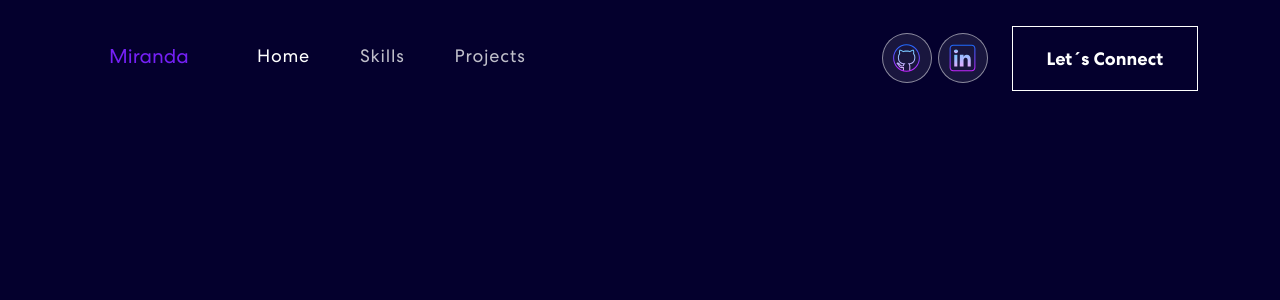
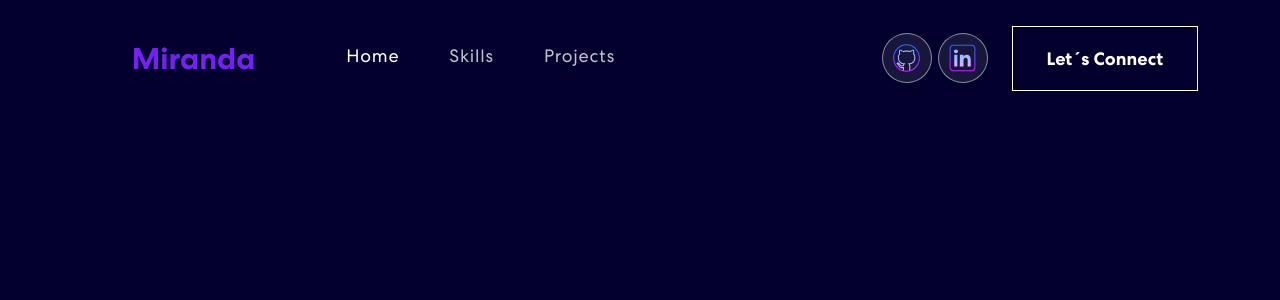
Before and after one commit to MirandaCarou/personal-portfolio-React, a React (Create React App) app: page / in a window 1280 px wide. Shown: the top 300 px of the page. Built offline with nearby package versions, Linux system fonts and the light colour scheme.

Commit message:
create Banner component

```diff
--- a/src/App.css
+++ b/src/App.css
@@ -94,7 +94,9 @@ nav.navbar.scrolled {
   background-color: #121212;
 }
 nav.navbar a.navbar-brand { /*Anchura del lofo*/
-    width: 12%;
+    font-size: 30px;
+    font-weight: 700;
+    width: 20%;
     color: rgb(117, 32, 245);
 }
 nav.navbar .navbar-nav .nav-link.navbar-link {
--- a/src/App.js
+++ b/src/App.js
@@ -1,6 +1,7 @@
 import React from 'react';
 import './App.css';
 import { NavBar } from './components/NavBar';
+import {Banner} from './components/Banner'
 import '../node_modules/bootstrap/dist/css/bootstrap.min.css';
 
 
@@ -8,6 +9,7 @@ function App() {
   return (
     <div className="App">
       <NavBar/>
+      <Banner/>
     </div>
   );
 }
--- /dev/null
+++ b/src/components/Banner.js
@@ -0,0 +1,12 @@
+import { Container } from "react-bootstrap"
+
+export const Banner = () => {
+    return (
+        <section className="banner" id="home">
+         <Container>
+
+         </Container>
+        </section>
+    )
+
+}
```
